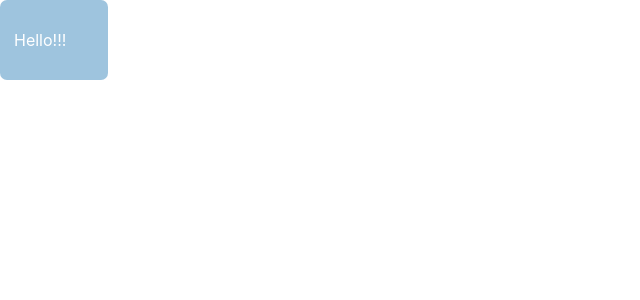
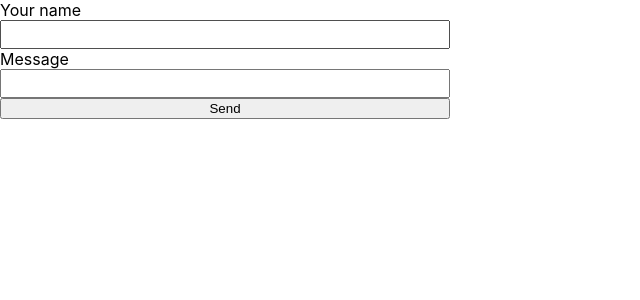
Before and after one commit to eugnazarov/social, a React (Create React App) app: page / in a window 1280 px wide. Shown: the top 300 px of the page, without its empty margins (0-640 px from the left). Built offline with nearby package versions, Linux system fonts and the light colour scheme.

Commit message:
added message form

```diff
--- a/src/App.js
+++ b/src/App.js
@@ -1,11 +1,17 @@
-import React from 'react';
+import React, {useState} from 'react';
 import Message from "./components/message/message";
+import MessageForm from "./components/message-form/message-form";
 
 const App = () => {
-    const text = "Hello!!!"
+
+    const [messageList, setMessageList] = useState([])
+
+
     return (
         <div>
-            <Message text={text}/>
+
+            {messageList.map(msg => <Message msg={msg}/>)}
+            <MessageForm setMessageList={setMessageList}/>
         </div>
     );
 };
--- /dev/null
+++ b/src/components/message-form/message-form.css
@@ -0,0 +1,13 @@
+.message-container{
+    width: 450px
+}
+.message-form{
+    display: flex;
+    flex-direction: column;
+
+
+}
+
+.message-form__input{
+    padding: 5px;
+}
--- /dev/null
+++ b/src/components/message-form/message-form.js
@@ -0,0 +1,49 @@
+import React, {useState} from 'react';
+import './message-form.css'
+
+const MessageForm = ({setMessageList}) => {
+
+    const [data, setData] = useState({
+        author: "",
+        message: ""
+    })
+
+    const handleChange = event => {
+        const name = event.target.name
+        setData({
+            ...data,
+            [name]: event.target.value
+        })
+    }
+
+    const handleSubmit = event => {
+        event.preventDefault()
+        let message = {
+            author: data.author,
+            message: data.message,
+            timestamp: Date().now
+        }
+        if(data.message.length>0 && data.author.length>0){
+            setMessageList(prevState => [...prevState, message])
+            setData({author:"", message:""})
+        }
+
+
+    }
+
+    return (
+        <div className="message-container">
+            <form className="message-form">
+                <label htmlFor="author">Your name</label>
+                <input value={data.author} onChange={handleChange} id="author" className="message-form__input"
+                       type="text" name="author"/>
+                <label htmlFor="message">Message</label>
+                <input value={data.message} onChange={handleChange} id="message" className="message-form__input"
+                       type="text" name="message"/>
+                <button onClick={handleSubmit}>Send</button>
+            </form>
+        </div>
+    );
+};
+
+export default MessageForm;
--- a/src/components/message/message.css
+++ b/src/components/message/message.css
@@ -8,3 +8,7 @@
 .message__text {
     color: #fff;
 }
+
+.message__author{
+    font-weight: bold;
+}
--- a/src/components/message/message.js
+++ b/src/components/message/message.js
@@ -1,10 +1,12 @@
 import React from 'react';
 import './message.css'
 
-const Message = ({text}) => {
+const Message = ({msg}) => {
     return (
         <div className="message">
-            <p className="message__text">{text}</p>
+            <h2 className="message__author">{msg.author}</h2>
+            <p className="message__text">{msg.message}</p>
+            <p>{msg.timestamp}</p>
         </div>
     );
 };
```
